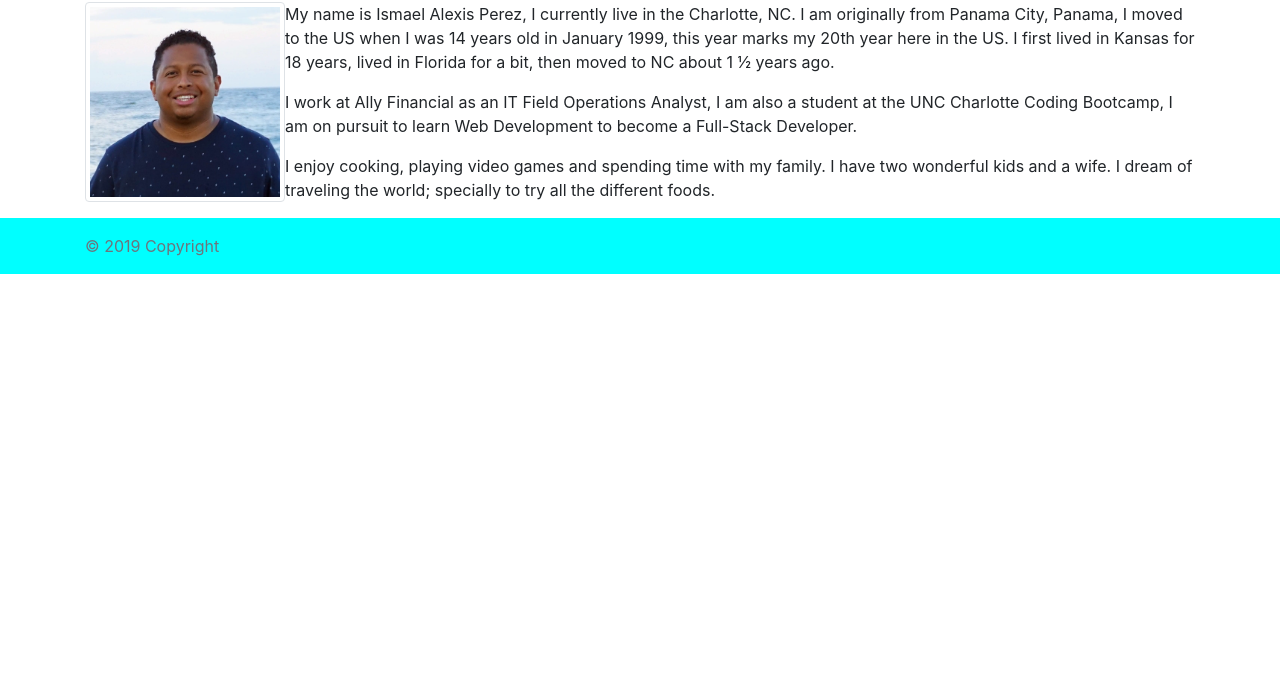
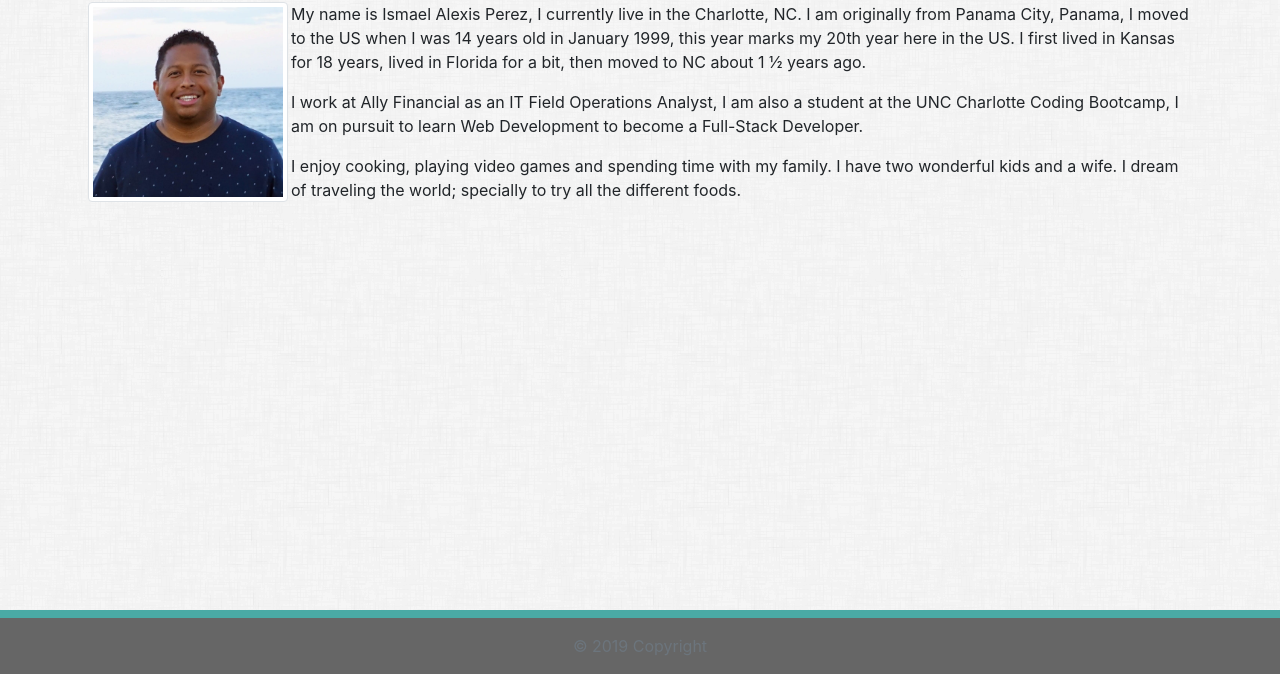
Before and after one commit to iperez99/Bootstrap-Portfolio, a plain HTML site: page index.html in a window 1280 px wide. Shown: the part 126-800 px from the top of the page. Drawn offline with nearby package versions, Linux system fonts and the light colour scheme.

Commit message:
footer sort of finished1

```diff
--- a/assets/css/style.css
+++ b/assets/css/style.css
@@ -1,12 +1,26 @@
-footer {
-  background-color: aqua;
-  /* position: absolute;
-  bottom: 0; */
-  width: 100%;
+body {
 
+  background-image: url('../images/dust_scratches.png');
+  background-repeat: repeat;
+
+}
+
+#profilepic {
+  margin: 0px 3px 1px 3px;
 }
 
 .clearfix {
   clear: both;
   display: block;
 }
+
+footer {
+  text-align: center;
+  background-color: #666666;
+  border-top: 8px solid #4aaaa5;
+  padding: 25px 25px 5px 25px;
+  position: absolute;
+  bottom: 0;
+  width: 100%;
+
+}
--- a/index.html
+++ b/index.html
@@ -30,7 +30,7 @@
               <a class="nav-item nav-link active" href="index.html">About <span class="sr-only">(current)</span></a>
               <a class="nav-item nav-link" href="contact.html">Contact</a>
               <a class="nav-item nav-link" href="portfolio.html">Portfolio</a>
-              <!-- <a class="nav-item nav-link disabled" href="#" tabindex="-1" aria-disabled="true">Disabled</a> -->
+
             </div>
           </div>
         </nav>
@@ -48,18 +48,23 @@
           </section>
 
           <div>
-                      <section >
-                      <img src="assets/images/profilepic.jpg" alt="Picture of Ismael A Perez" class="img-fluid img-thumbnail float-left max-width 100%" width="200px">
+            <section>
+              <img src="assets/images/profilepic.jpg" id="profilepic"alt="Picture of Ismael A Perez" class="img-fluid img-thumbnail float-left max-width 100%"
+                width="200px">
             </section>
             <p>
-                          My name is Ismael Alexis Perez, I currently live in the Charlotte, NC. I am originally from Panama City, Panama,
-                          I moved to the US when I was 14 years old in January 1999, this year marks my 20th year here in the US. I first
+              My name is Ismael Alexis Perez, I currently live in the Charlotte, NC. I am originally from Panama City,
+              Panama,
+              I moved to the US when I was 14 years old in January 1999, this year marks my 20th year here in the US. I
+              first
               lived in Kansas for 18 years, lived in Florida for a bit, then moved to NC about 1 ½ years ago.
             </p>
-                        <p>I work at Ally Financial as an IT Field Operations Analyst, I am also a student at the UNC Charlotte Coding
+            <p>I work at Ally Financial as an IT Field Operations Analyst, I am also a student at the UNC Charlotte
+              Coding
               Bootcamp, I am on pursuit to learn Web Development to become a Full-Stack Developer.
             </p>
-                        <p>I enjoy cooking, playing video games and spending time with my family. I have two wonderful kids and a wife. I
+            <p>I enjoy cooking, playing video games and spending time with my family. I have two wonderful kids and a
+              wife. I
               dream of traveling the world; specially to try all the different foods.
             </p>
 
@@ -72,30 +77,15 @@
     </div>
   </div>
 
-  <!-- <div class="clearfix"></div>
+  <div class="clearfix"></div>
 
-  <div class="container">
-    <div class="row">
-      <div class="span12">
-        <div id="stickyfooter">
-          <footer>
-            &copy; 2019 Copyright
-          </footer>
-          </div>
-      </div>
-    </div>
-  </div> -->
-  <!-- <div class="clearfix"></div> -->
 
-  <!-- <div class="row">
-      <div class="col-md-12"> -->
   <footer class="footer mt-auto py-3">
     <div class="container">
       <span class="text-muted">&copy; 2019 Copyright</span>
     </div>
   </footer>
-    <!-- </div>
-    </div> -->
+
 
   <script src="https://code.jquery.com/jquery-3.3.1.slim.min.js" integrity="sha384-q8i/X+965DzO0rT7abK41JStQIAqVgRVzpbzo5smXKp4YfRvH+8abtTE1Pi6jizo"
     crossorigin="anonymous"></script>
```
Lines whose indentation alone changed are shown as unchanged.
